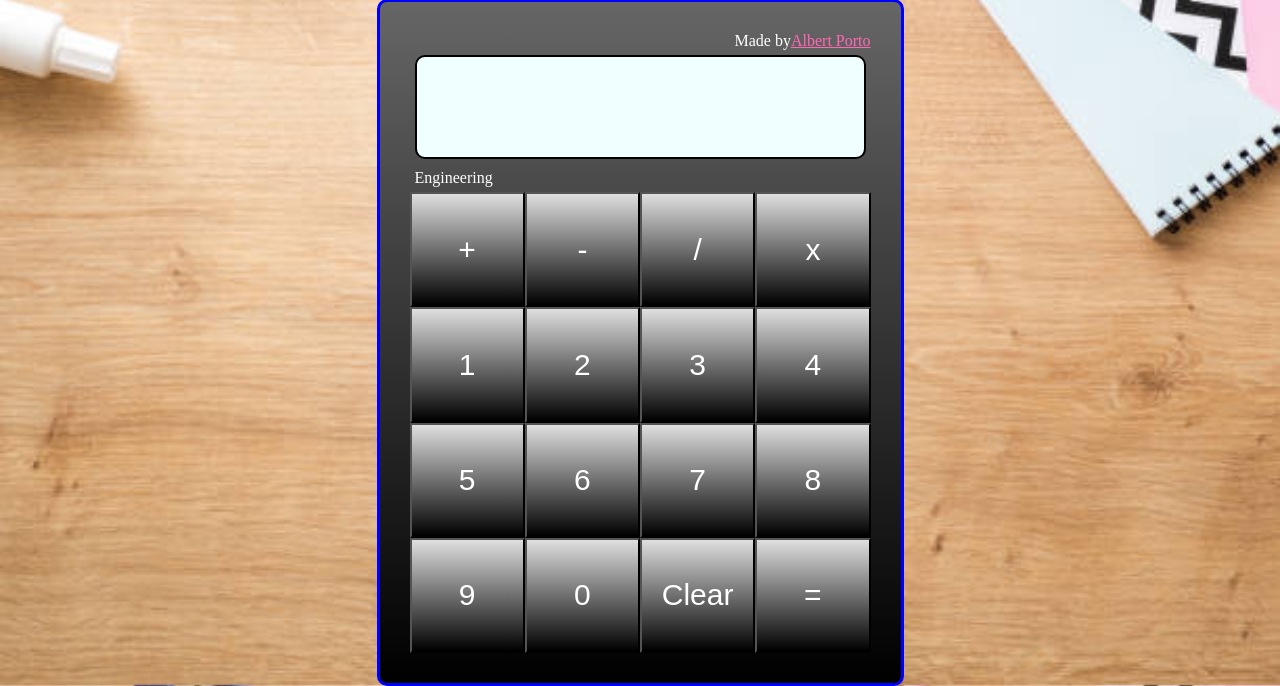
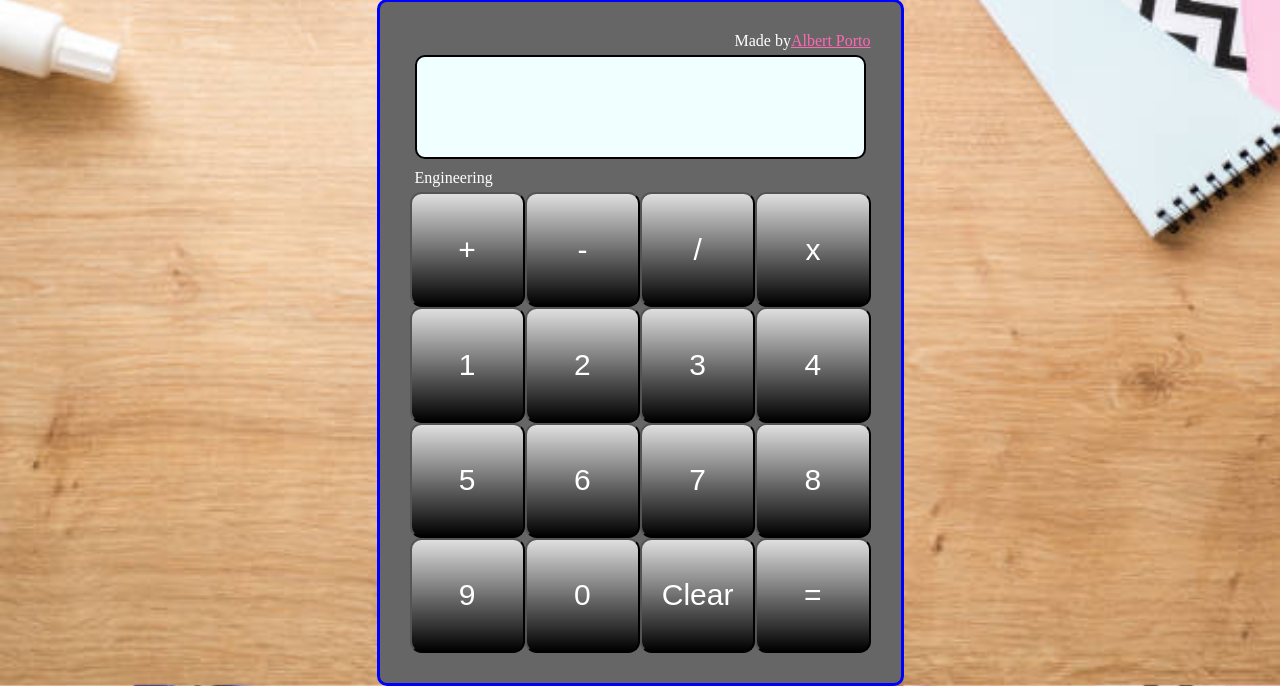
Before and after one commit to portoalbert/calculator, a plain HTML site: page index.html in a window 1280 px wide. Shown: the part 168-854 px from the top of the page. Drawn offline with Linux system fonts and the light colour scheme; a web font is replaced by a local one.

Commit message:
small button changes

```diff
--- a/app.css
+++ b/app.css
@@ -28,7 +28,7 @@ body {
 .outter {
     display: flex;
     flex-direction: column;
-    background-image: linear-gradient(#666, black);
+    background-color: #666;
     padding: 30px;
     border: 3px solid blue;
     border-radius: 10px;
@@ -82,6 +82,7 @@ body {
     flex-wrap: wrap;
 }
 .digits button {
+    gap: 5px;
     color: white;
     width: 25%;
     aspect-ratio: 1/1;
@@ -108,6 +109,7 @@ body {
     color: white;
   }
   button {
+    border-radius: 10%;
     transition: all .2s ease-in-out;
   }
   button:hover { transform: scale(1.1);}
```
